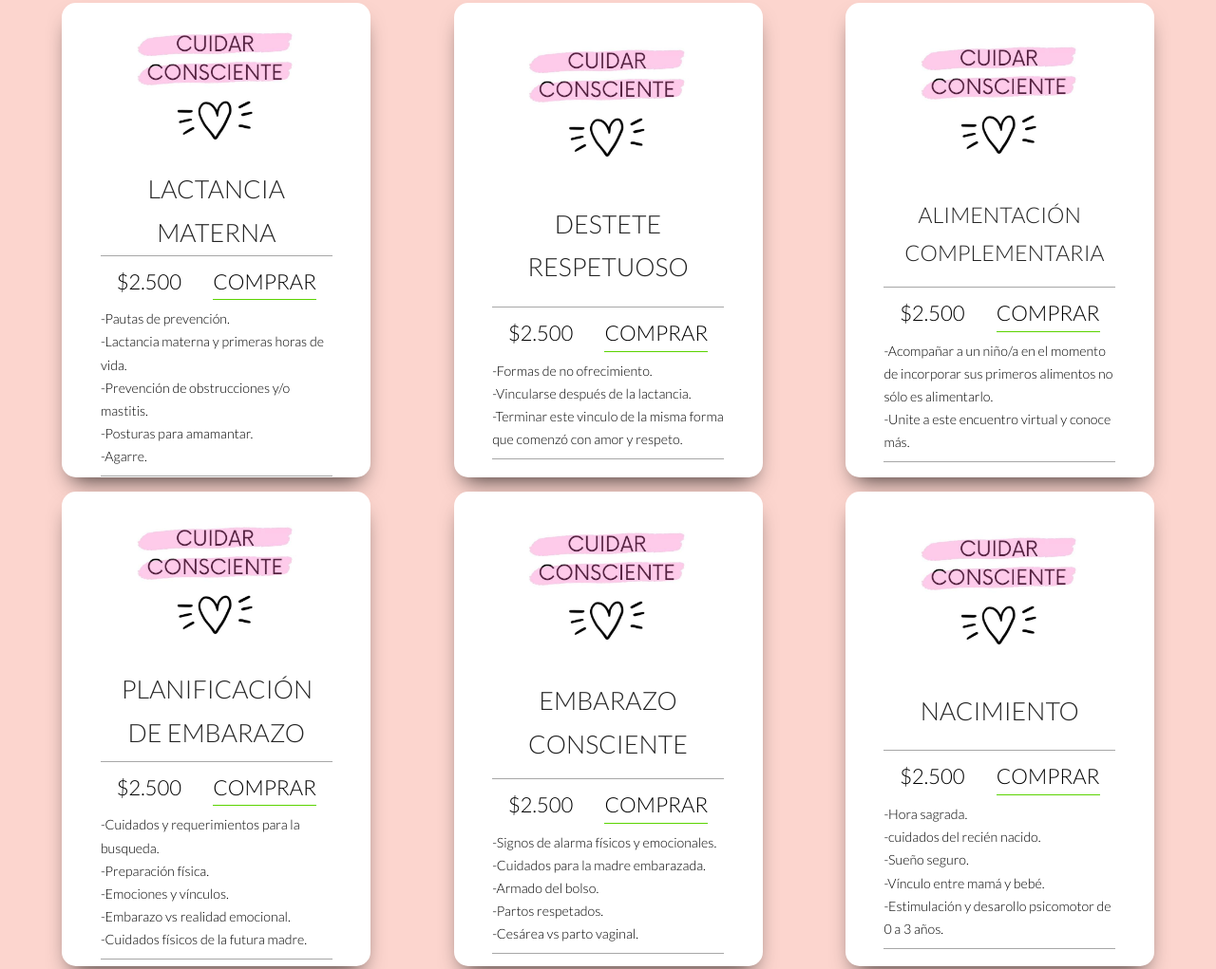
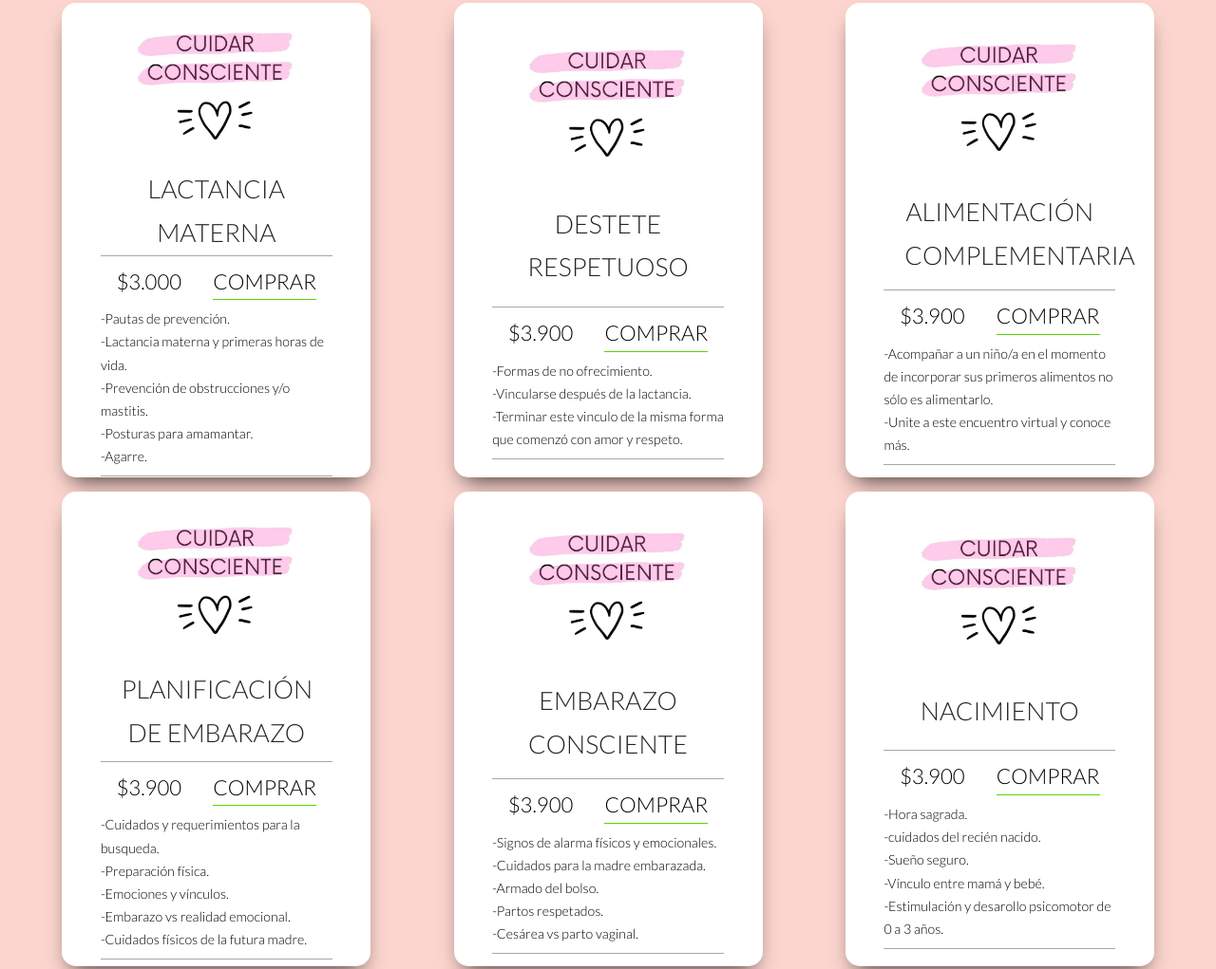
Before and after one commit to isaias2004/MariaRosende, a plain HTML site: page talleres.html in a window 1280 px wide. Shown: the part 582-1603 px from the top of the page at 95% size. Drawn offline with Linux system fonts and the light colour scheme.

Commit message:
Change te price of talleres

```diff
--- a/estilos/styles.css
+++ b/estilos/styles.css
@@ -1082,10 +1082,6 @@
   margin-top: 25px;
 }
 
-#alimentacion{
-  font-size: 2.6em;
-}
-
 @media only screen and (max-width: 768px) {
   .index {
     background-color: #FBE1F8;
--- a/talleres.html
+++ b/talleres.html
@@ -66,7 +66,7 @@
             <h2 class="asesoria">Lactancia materna </h2>
                 <div class="precio">
                     <div class="precio-4000">
-                        <p>$2.500</p>
+                        <p>$3.000</p>
                         <a href="https://mpago.la/1sENcmh">Comprar</a>
                     </div>
                     <div class="linea-2"></div>
@@ -95,7 +95,7 @@
             <h2>Destete respetuoso</h2>
                 <div class="precio">
                     <div class="precio-4000">
-                        <p>$2.500</p>
+                        <p>$3.900</p>
                         <a href="https://mpago.la/1sENcmh">Comprar</a>
                     </div>
                     <div class="linea-2"></div>
@@ -117,7 +117,7 @@
             <h2 id="alimentacion">Alimentación Complementaria</h2>
                 <div class="precio">
                     <div class="precio-4000">
-                        <p>$2.500</p>
+                        <p>$3.900</p>
                         <a href="https://mpago.la/1sENcmh">Comprar</a>
                     </div>
                     <div class="linea-2"></div>
@@ -139,7 +139,7 @@
             <h2>Planificación de embarazo</h2>
                 <div class="precio">
                     <div class="precio-4000">
-                        <p>$2.500</p>
+                        <p>$3.900</p>
                         <a href="https://mpago.la/1sENcmh">Comprar</a>
                     </div>
                     <div class="linea-2"></div>
@@ -168,7 +168,7 @@
             <h2>Embarazo consciente</h2>
                 <div class="precio">
                     <div class="precio-4000">
-                        <p>$2.500</p>
+                        <p>$3.900</p>
                         <a href="https://mpago.la/1sENcmh">Comprar</a>
                     </div>
                     <div class="linea-2"></div>
@@ -197,7 +197,7 @@
             <h2>Nacimiento</h2>
                 <div class="precio">
                     <div class="precio-4000">
-                        <p>$2.500</p>
+                        <p>$3.900</p>
                         <a href="https://mpago.la/1sENcmh">Comprar</a>
                     </div>
                     <div class="linea-2"></div>
@@ -227,7 +227,7 @@
             <h2>Crianza Respetuosa</h2>
                 <div class="precio">
                     <div class="precio-4000">
-                        <p>$2.500</p>
+                        <p>$3.900</p>
                         <a href="https://mpago.la/1sENcmh">Comprar</a>
                     </div>
                     <div class="linea-2"></div>
```
Also changed, not shown: turnos.html (+2 -4 lines).
